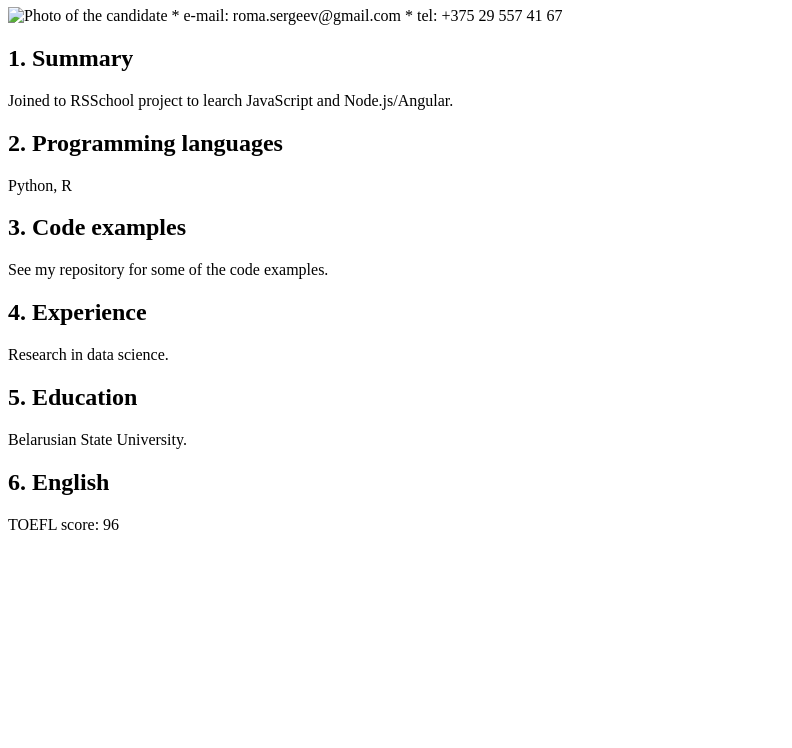
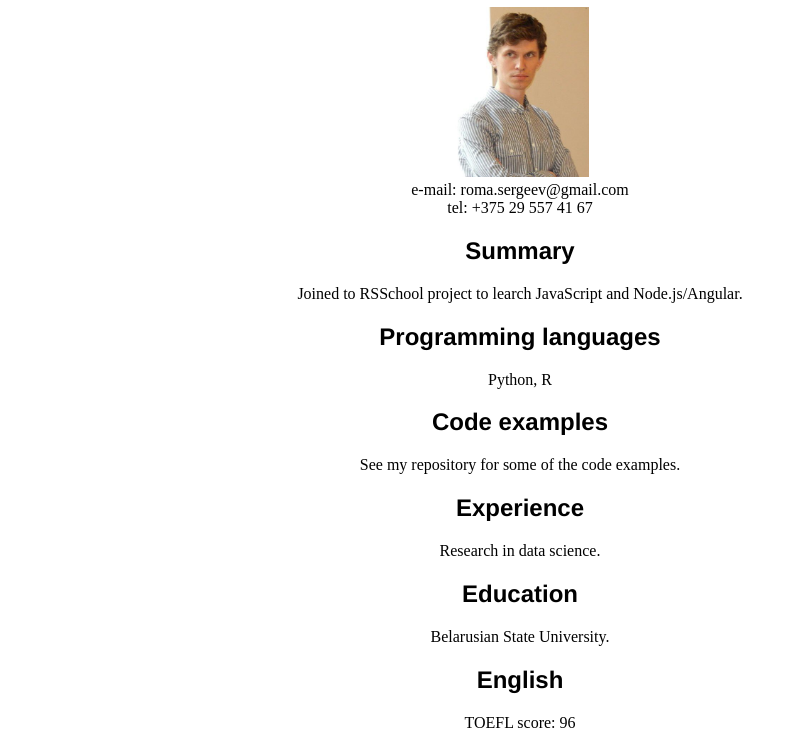
Before and after one commit to roma245/rsschool-cv, a plain HTML site: page index.html in a window 1280 px wide. Shown: the part 73-821 px from the top of the page, without its empty margins (0-792 px from the left). Before the commit the page ends 800 px from the top, so only its background shows below. Drawn offline with Linux system fonts and the light colour scheme.

Commit message:
feat: add photo

```diff
--- a/index.html
+++ b/index.html
@@ -2,41 +2,45 @@
 <html lang="en">
   <head>
     <meta http-equiv="Content-Type" content="text/html; charset=utf-8">
+    <link rel="stylesheet" href="styles.css">
     <title>Resume</title>
   </head>
   <body>
     <h1>Roman Sergeev</h1>
 
-    <img src="./resume_photo.jpg" alt="Photo of the candidate">
+    <div class="top_grid">
+      <div class="blockA">
 
-
-* e-mail: roma.sergeev@gmail.com
-* tel: +375 29 557 41 67
-
-    <h2>1. Summary</h2>
+    <img src="./resume_photo.jpg" alt="Photo of the candidate" width=137 height=170>
+    </div>
+    <div class="blockB">
+    e-mail: roma.sergeev@gmail.com <br>
+    tel: +375 29 557 41 67
+    </div>
+    </div>
+    <h2>Summary</h2>
 
     <p>Joined to RSSchool  project to learch JavaScript and Node.js/Angular.</p>
 
-  <h2>2. Programming languages</h2>
+    <h2>Programming languages</h2>
 
-  <p>Python, R</p>
+    <p>Python, R</p>
 
-  <h2>3. Code examples</h2>
+    <h2>Code examples</h2>
 
-  <p>See my repository for some of the code examples.</p>
+    <p>See my repository for some of the code examples.</p>
 
-  <h2>4. Experience</h2>
+    <h2>Experience</h2>
 
-  <p>Research in data science.</p>
+    <p>Research in data science.</p>
 
-  <h2>5. Education</h2>
+    <h2>Education</h2>
 
-  <p>Belarusian State University.</p>
+    <p>Belarusian State University.</p>
 
-  <h2>6. English</h2>
+    <h2>English</h2>
 
-  <p>TOEFL score: 96</p>
-
+    <p>TOEFL score: 96</p>
 
   </body>
 </html>
--- a/styles.css
+++ b/styles.css
@@ -0,0 +1,8 @@
+body {
+    max-width: 1024px;
+    text-align: center;
+}
+
+h2 {
+    font-family: "Helvetica", "Tahoma", sans-serif;
+}
```
Also changed, not shown: resume_photo.jpg (added).
